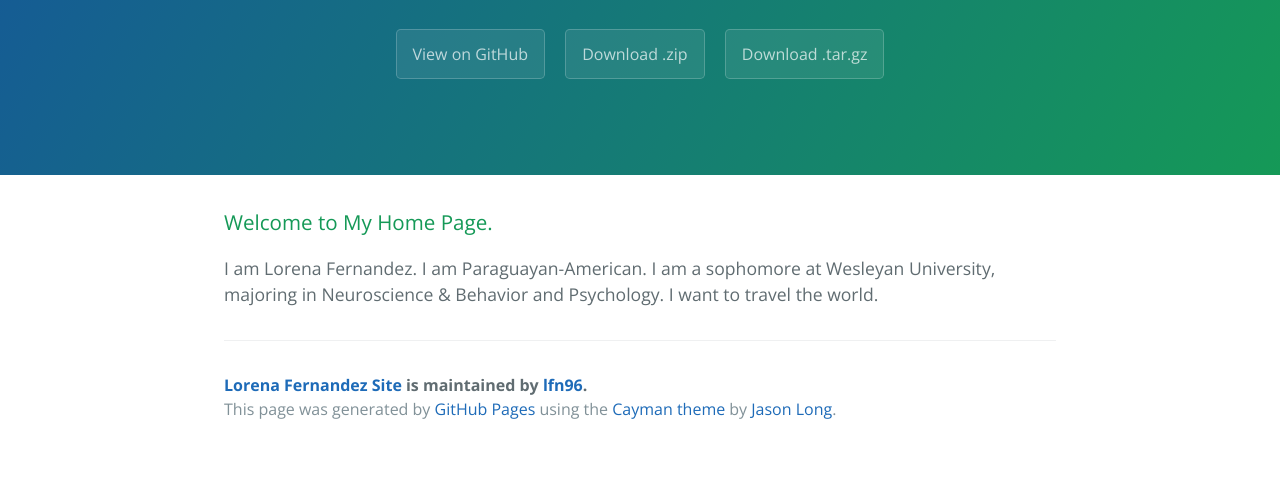
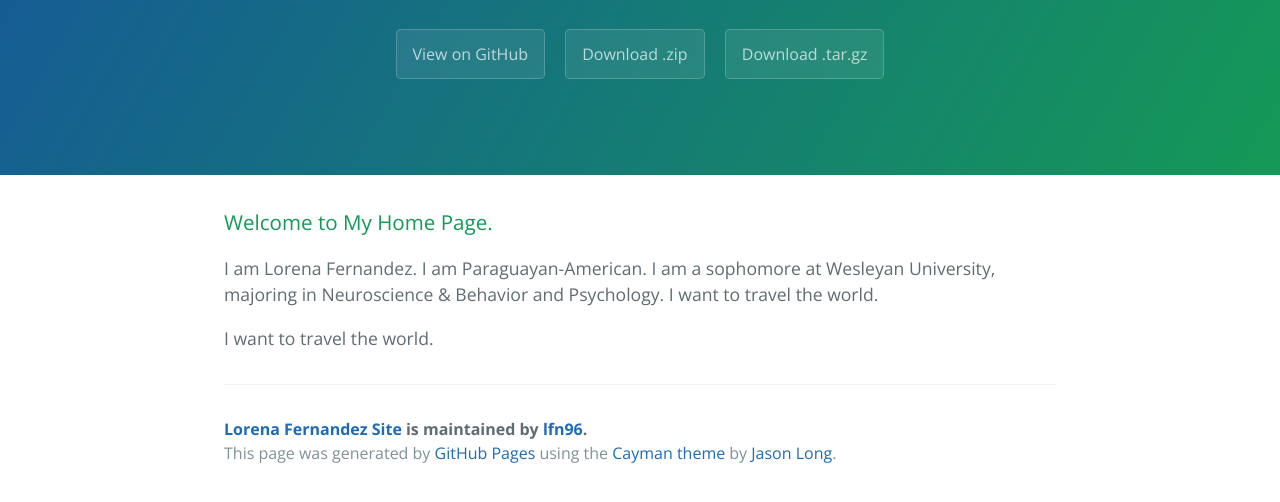
Before and after one commit to lfn96/lorena.github.io, a plain HTML site: page index.html in a window 1280 px wide. Shown: the part 208-710 px from the top of the page. Drawn offline with nearby package versions, Linux system fonts and the light colour scheme.

Commit message:
I added a second paragraph.
I described more about myself.

```diff
--- a/index.html
+++ b/index.html
@@ -23,7 +23,7 @@
 <a id="welcome-to-my-home-page" class="anchor" href="#welcome-to-my-home-page" aria-hidden="true"><span aria-hidden="true" class="octicon octicon-link"></span></a>Welcome to My Home Page.</h3>
 
 <p>I am Lorena Fernandez. I am Paraguayan-American. I am a sophomore at Wesleyan University, majoring in Neuroscience &amp; Behavior and Psychology. I want to travel the world. </p>
-
+<p> I want to travel the world.</p>
       <footer class="site-footer">
         <span class="site-footer-owner"><a href="https://github.com/lfn96/lorena.github.io">Lorena Fernandez Site</a> is maintained by <a href="https://github.com/lfn96">lfn96</a>.</span>
 
```
